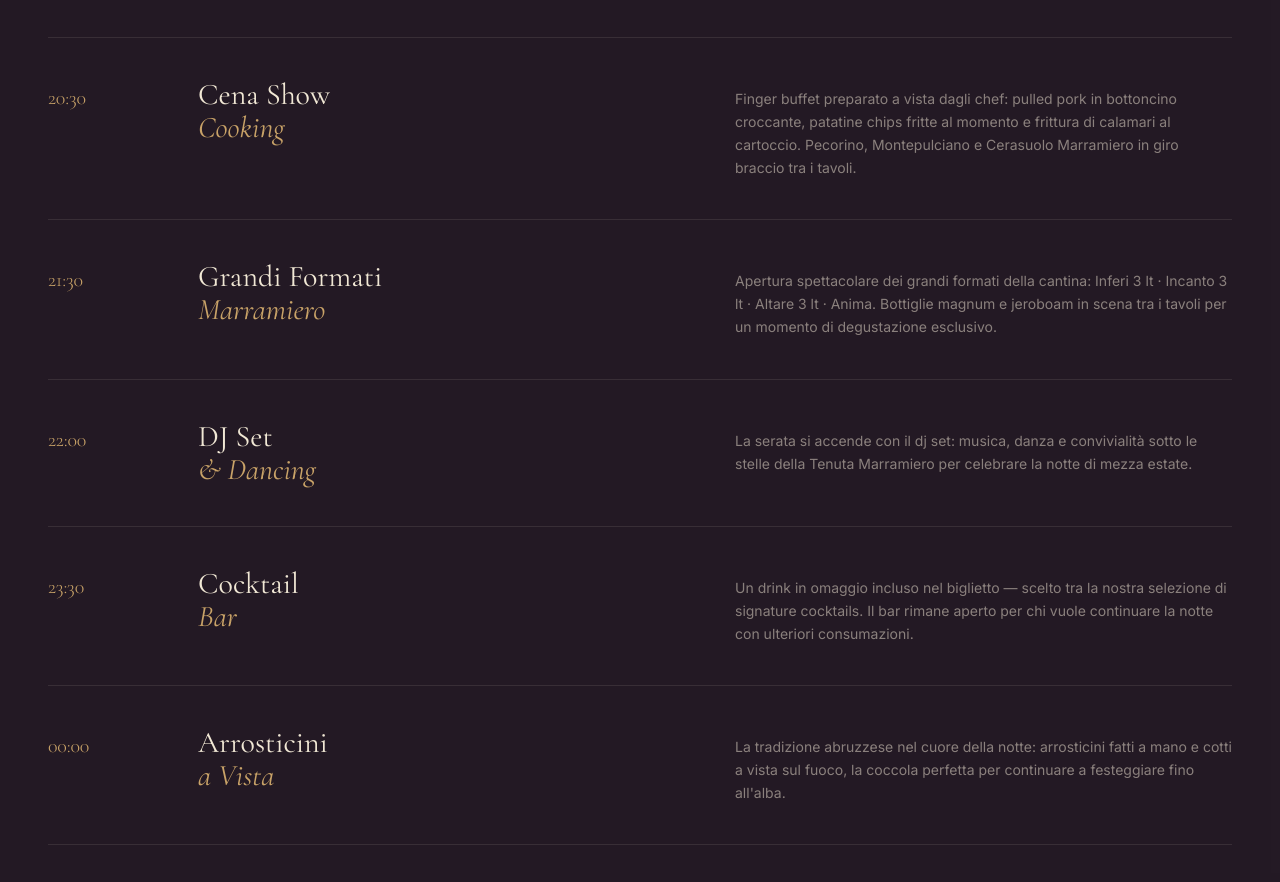
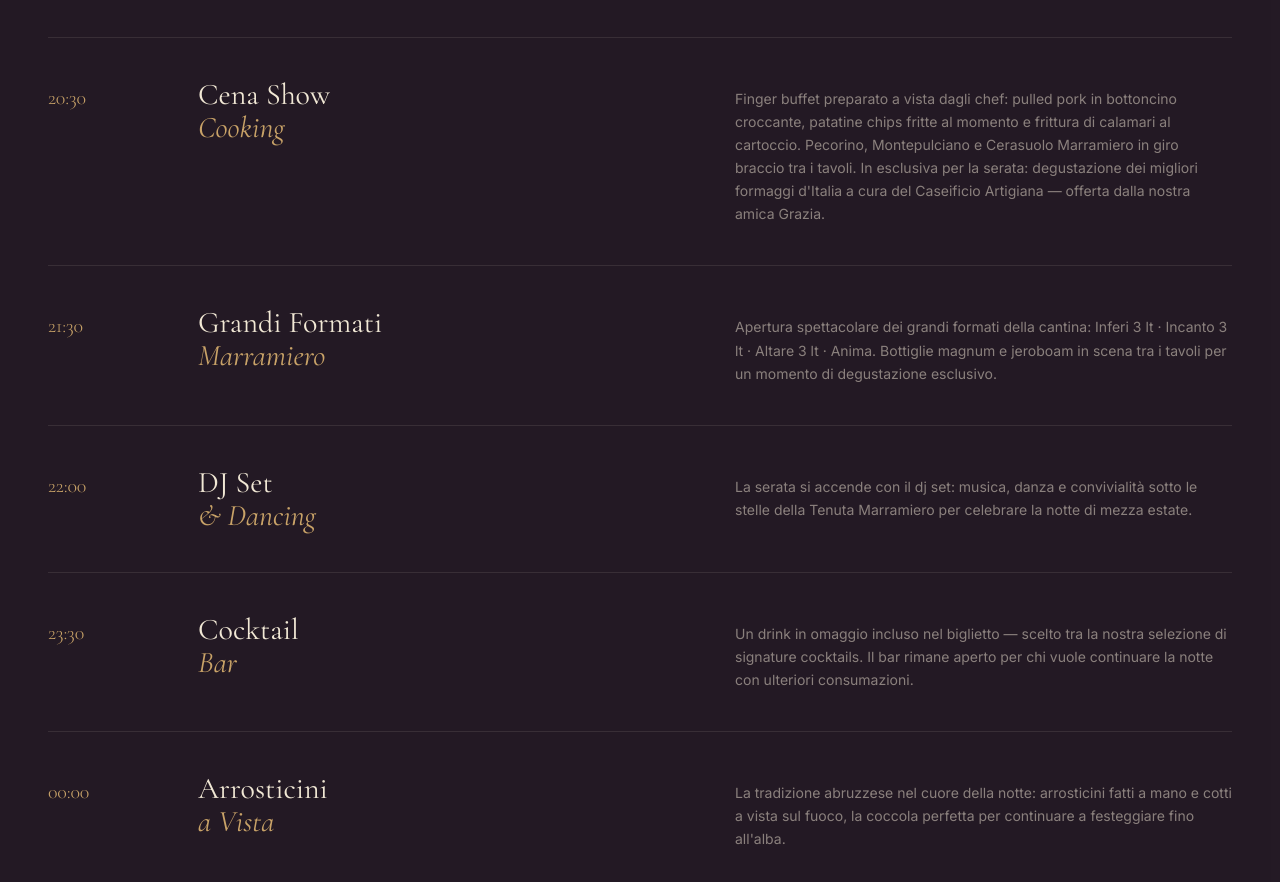
Before and after one commit to dantemarramiero/Midsummergala, a website: page public/index.html in a window 1280 px wide. Shown: the part 1922-2804 px from the top of the page. Drawn offline with nearby package versions, Linux system fonts and the light colour scheme; no server answers; a web font is replaced by a local one.

Commit message:
feat: aggiunge degustazione formaggi Artigiana (Grazia) al buffet

```diff
--- a/public/index.html
+++ b/public/index.html
@@ -934,7 +934,7 @@
       <div class="program-item">
         <div class="program-time">20:30</div>
         <div class="program-name">Cena Show<br><em style="color:var(--accent-soft);">Cooking</em></div>
-        <div class="program-desc">Finger buffet preparato a vista dagli chef: pulled pork in bottoncino croccante, patatine chips fritte al momento e frittura di calamari al cartoccio. Pecorino, Montepulciano e Cerasuolo Marramiero in giro braccio tra i tavoli.</div>
+        <div class="program-desc">Finger buffet preparato a vista dagli chef: pulled pork in bottoncino croccante, patatine chips fritte al momento e frittura di calamari al cartoccio. Pecorino, Montepulciano e Cerasuolo Marramiero in giro braccio tra i tavoli. In esclusiva per la serata: degustazione dei migliori formaggi d'Italia a cura del Caseificio Artigiana — offerta dalla nostra amica Grazia.</div>
       </div>
       <div class="program-item">
         <div class="program-time">21:30</div>
```
